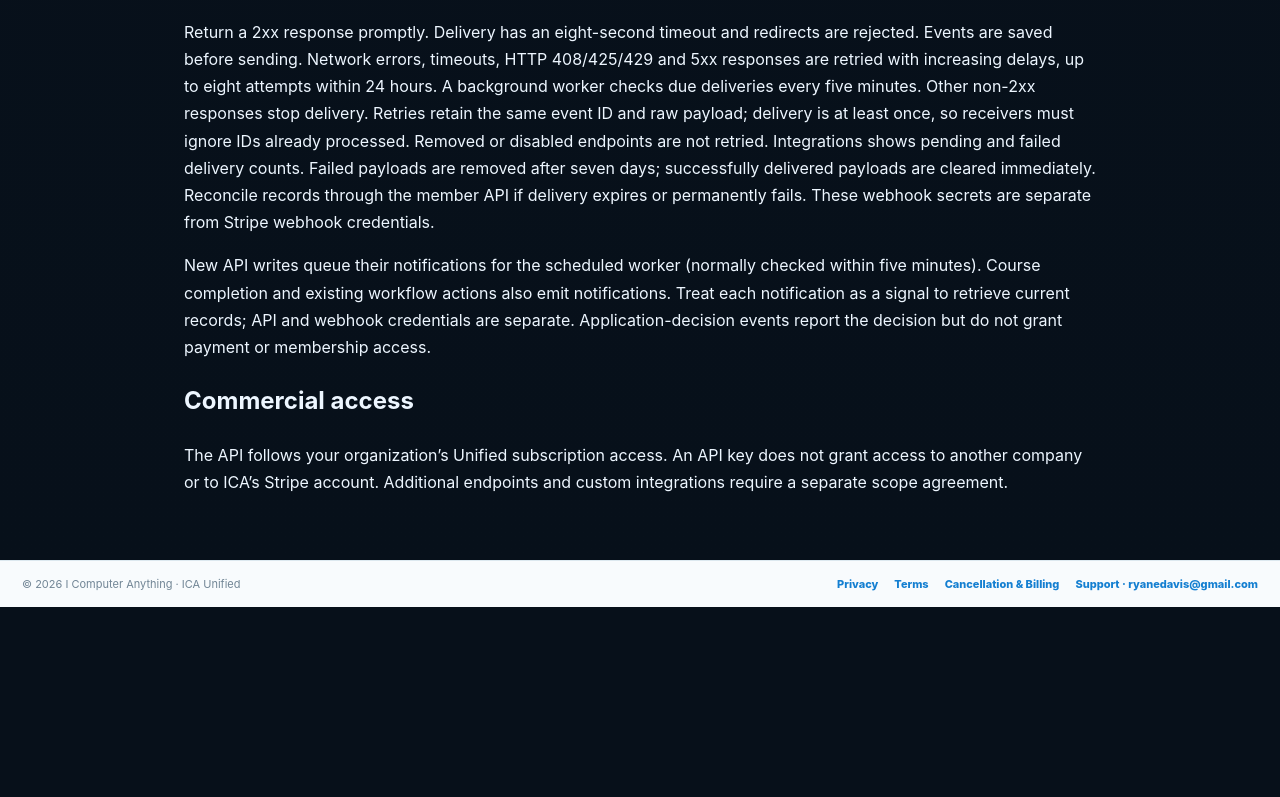
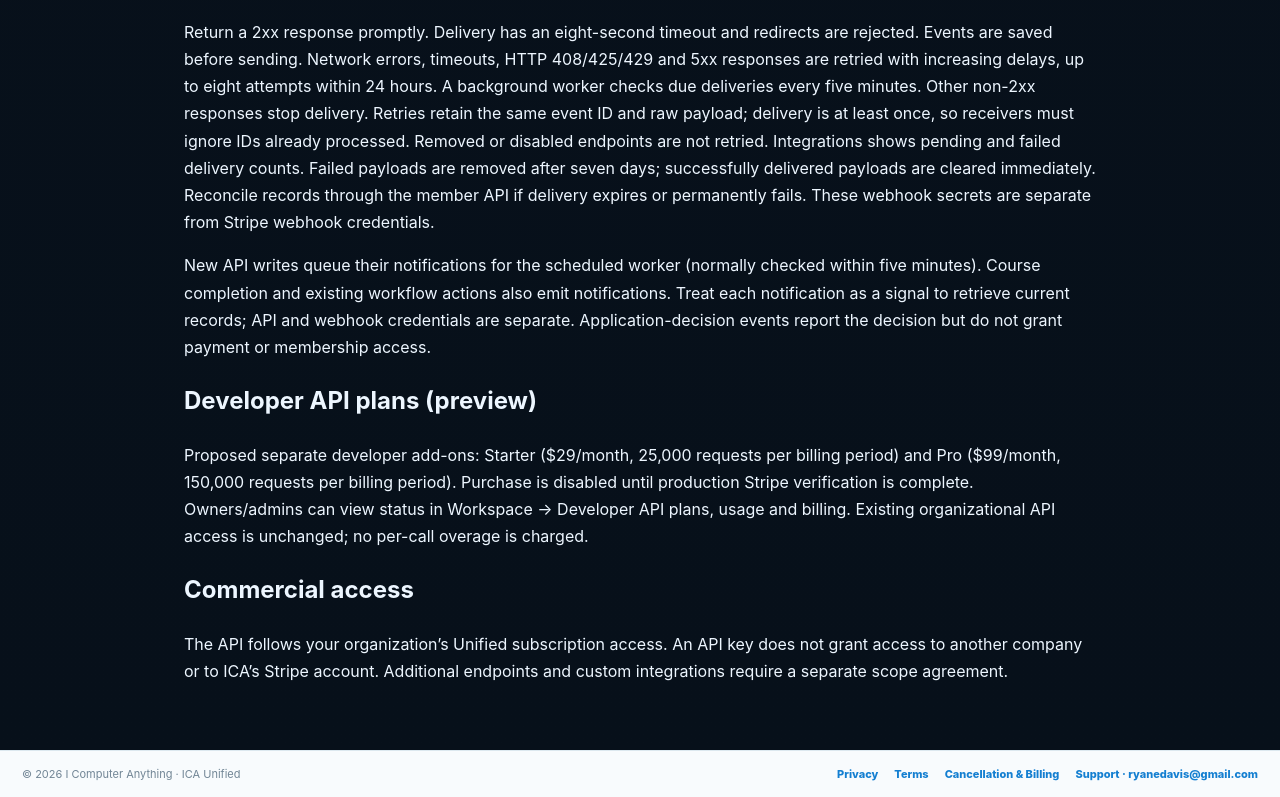
Before and after one commit to redavi19-asu/ICA-unified-, a Next.js app: page /developers in a window 1280 px wide. Shown: the part 4490-5287 px from the top of the page. Before the commit the page ends 5097 px from the top, so only its background shows below. Built offline with nearby package versions, Linux system fonts and the light colour scheme.

Commit message:
Explain proposed developer billing and preview status on developer guide

```diff
--- a/src/app/developers/page.tsx
+++ b/src/app/developers/page.tsx
@@ -311,6 +311,14 @@ export default function Developers() {
         separate. Application-decision events report the decision but do not
         grant payment or membership access.
       </p>
+      <h2>Developer API plans (preview)</h2>
+      <p>
+        Proposed separate developer add-ons: Starter ($29/month, 25,000 requests per
+        billing period) and Pro ($99/month, 150,000 requests per billing period).
+        Purchase is disabled until production Stripe verification is complete.
+        Owners/admins can view status in Workspace → Developer API plans, usage and billing.
+        Existing organizational API access is unchanged; no per-call overage is charged.
+      </p>
       <h2>Commercial access</h2>
       <p>
         The API follows your organization’s Unified subscription access. An API
```
